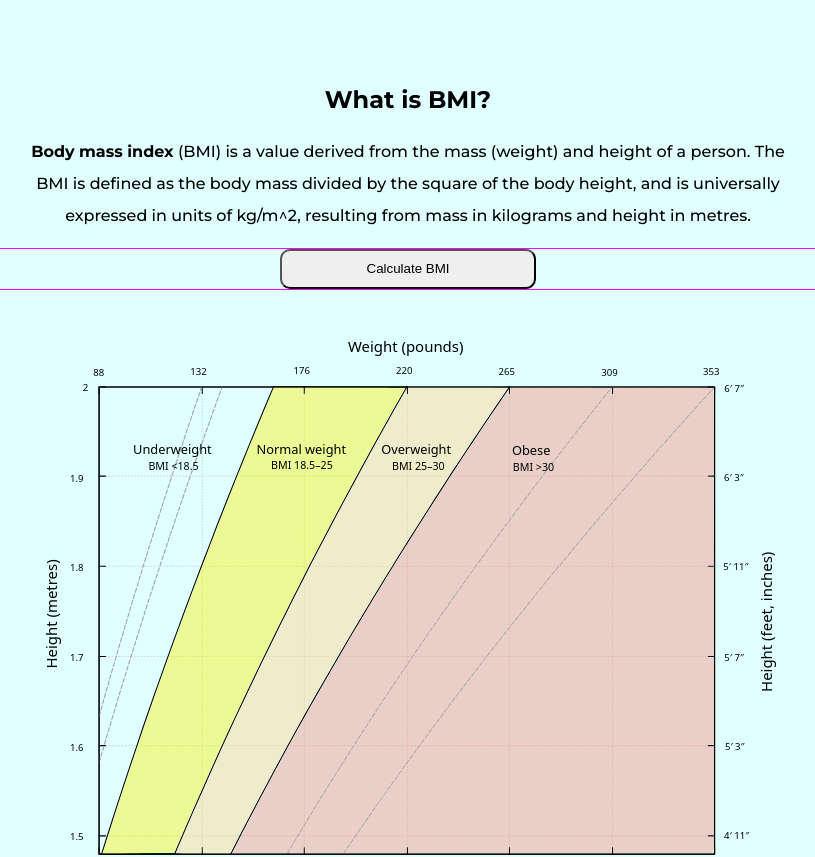
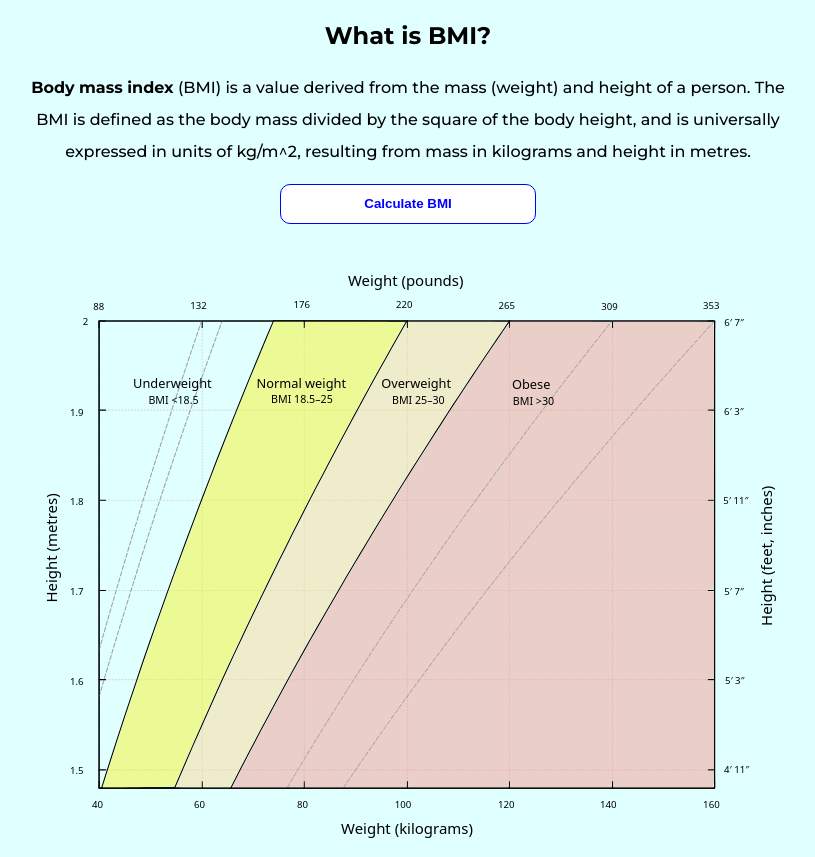
Before and after one commit to aliberkinsahin/bmi-calculator, a React (Create React App) app: page / in a window 1280 px wide. Shown: the top 857 px of the page, without its empty margins (232-1047 px from the left). Built offline with nearby package versions, Linux system fonts and the light colour scheme.

Commit message:
some styling changes

```diff
--- a/package.json
+++ b/package.json
@@ -7,6 +7,7 @@
     "@testing-library/jest-dom": "^4.2.4",
     "@testing-library/react": "^9.5.0",
     "@testing-library/user-event": "^7.2.1",
+    "framer-motion": "^2.7.6",
     "react": "^16.13.1",
     "react-dom": "^16.13.1",
     "react-scripts": "3.4.3"
--- a/public/index.html
+++ b/public/index.html
@@ -28,7 +28,7 @@
       work correctly both with client-side routing and a non-root public URL.
       Learn how to configure a non-root public URL by running `npm run build`.
     -->
-    <title>React App</title>
+    <title>BMI Calculator</title>
   </head>
   <body>
     <noscript>You need to enable JavaScript to run this app.</noscript>
--- a/src/App.css
+++ b/src/App.css
@@ -7,18 +7,29 @@
 }
 .Info {
   width: 60%;
-  padding-top: 4rem;
 }
 
 .ButtonContainer {
-  border: 1px solid magenta;
   width: 100%;
 }
 
-.Button{
+.Button {
   border-radius: 10px;
   height: 40px;
   width: 20%;
+  border: 0.5px solid blue;
+  background-color: white;
+  font-weight: bold;
+  color: blue;
+}
+.Button:hover {
+  cursor: pointer;
+  color: white;
+  background-color: blue;
+}
+
+.Button:focus {
+  outline: none;
 }
 
 .Graph a {
@@ -32,3 +43,9 @@
   width: 80%;
   padding-top: 2rem;
 }
+
+@media screen and (max-width: 600px) {
+  .Chart {
+    width: 100%;
+  }
+}
--- a/src/App.js
+++ b/src/App.js
@@ -1,38 +1,11 @@
 import React from "react";
 import "./App.css";
-import BMIChart from "./BMI_chart.svg";
+import Main from "./components/Main";
 
-function App() {
+export default function App() {
   return (
-    <div className="App">
-      <div className="Info">
-        <h2>What is BMI?</h2>
-        <p>
-          <b>Body mass index</b> (BMI) is a value derived from the mass (weight)
-          and height of a person. The BMI is defined as the body mass divided by
-          the square of the body height, and is universally expressed in units
-          of kg/m^2, resulting from mass in kilograms and height in metres.
-        </p>
-      </div>
-
-      <div className="ButtonContainer">
-        <button className="Button">Calculate BMI</button>
-      </div>
-
-      <div className="Graph">
-        <img className="Chart" src={BMIChart} alt="BMI Chart" />
-        <p>
-          More information on{" "}
-          <a
-            href="https://en.wikipedia.org/wiki/Body_mass_index"
-            target="_blank"
-          >
-            Wikipedia
-          </a>
-        </p>
-      </div>
+    <div>
+      <Main />
     </div>
   );
 }
-
-export default App;
--- /dev/null
+++ b/src/components/Main.js
@@ -0,0 +1,47 @@
+import React from "react";
+import BMIChart from "../BMI_chart.svg";
+import { motion } from "framer-motion";
+
+const infoVariants = {
+  visible: { opacity: 1, x: 0 },
+  hidden: { opacity: 0, x: -200 },
+};
+
+export default function Main() {
+  return (
+    <div className="App">
+      <motion.div
+        variants={infoVariants}
+        initial="hidden"
+        animate="visible"
+        className="Info"
+      >
+        <h2>What is BMI?</h2>
+        <p>
+          <b>Body mass index</b> (BMI) is a value derived from the mass (weight)
+          and height of a person. The BMI is defined as the body mass divided by
+          the square of the body height, and is universally expressed in units
+          of kg/m^2, resulting from mass in kilograms and height in metres.
+        </p>
+      </motion.div>
+
+      <div className="ButtonContainer">
+        <button className="Button">Calculate BMI</button>
+      </div>
+
+      <div className="Graph">
+        <img className="Chart" src={BMIChart} alt="BMI Chart" />
+        <p>
+          More information on{" "}
+          <a
+            href="https://en.wikipedia.org/wiki/Body_mass_index"
+            rel="noopener noreferrer"
+            target="_blank"
+          >
+            Wikipedia
+          </a>
+        </p>
+      </div>
+    </div>
+  );
+}
```
Also changed, not shown: src/components/Calculation.js (added), 1 other file (tests, documents, lock files or other folders).
